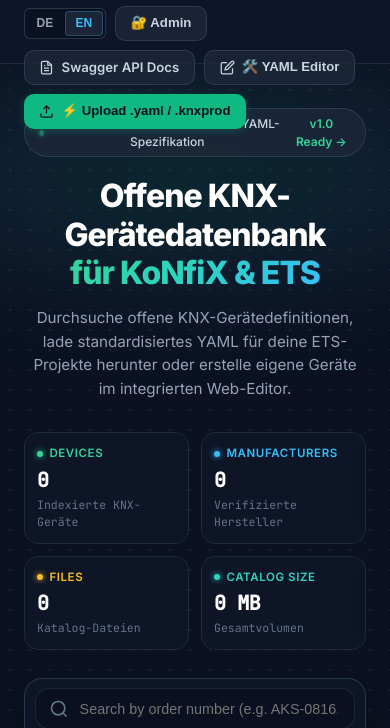
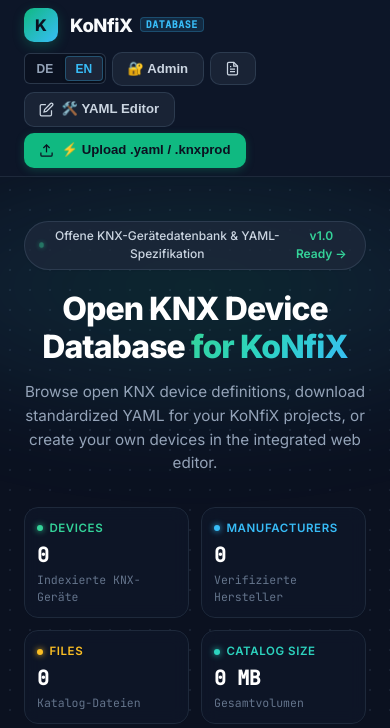
Before and after one commit to Sduniii/KoNfiX-Database, a FastAPI app: page / in a window 390 px wide. Shown: the top 728 px of the page. Run offline with FastAPI, Linux system fonts and the light colour scheme; data that the repository does not hold is empty.

Commit message:
fix(ui): repair navbar overflow on desktop and correct headline branding to 'für KoNfiX'
- Replace fixed 4rem navbar height with min-height: 4rem, height: auto, padding: 0.5rem 0 to prevent clipped overflowing buttons
- Enforce single-row desktop layout (flex-wrap: nowrap) on .nav-actions
- Add responsive navbar utilities (hidden-md on API pill, hidden-sm on suite link, icon-only Swagger on <1080px, hide long brand tagline on <1320px)
- Update hero headline from 'für KoNfiX & ETS' to 'für KoNfiX' and subtitle to reference KoNfiX projects
- Add bilingual i18n keys for hero title, titleAccent, and subtitle in German and English
- Add automated test verifying branding integrity, responsive classes, and CSS rules (86/86 tests passing)

```diff
--- a/app/static/i18n.js
+++ b/app/static/i18n.js
@@ -12,6 +12,9 @@
     },
     hero: {
       tagline: "Offene Online-Datenbank & YAML-Gerätedefinitionen für KNX / KoNfiX",
+      title: "Offene KNX-Gerätedatenbank",
+      titleAccent: "für KoNfiX",
+      subtitle: "Durchsuche offene KNX-Gerätedefinitionen, lade standardisiertes YAML für deine KoNfiX-Projekte herunter oder erstelle eigene Geräte im integrierten Web-Editor.",
       stats: {
         devices: "Geräte",
         manufacturers: "Hersteller",
@@ -340,6 +343,9 @@
     },
     hero: {
       tagline: "Open Online Database & YAML Device Definitions for KNX / KoNfiX",
+      title: "Open KNX Device Database",
+      titleAccent: "for KoNfiX",
+      subtitle: "Browse open KNX device definitions, download standardized YAML for your KoNfiX projects, or create your own devices in the integrated web editor.",
       stats: {
         devices: "Devices",
         manufacturers: "Manufacturers",
--- a/app/static/style.css
+++ b/app/static/style.css
@@ -126,7 +126,9 @@
   position: sticky;
   top: 0;
   z-index: 50;
-  height: 4rem;
+  min-height: 4rem;
+  height: auto;
+  padding: 0.5rem 0;
   display: flex;
   align-items: center;
 }
@@ -136,6 +138,7 @@
   justify-content: space-between;
   align-items: center;
   gap: 1rem;
+  width: 100%;
 }
 
 .brand {
@@ -219,9 +222,10 @@
 
 .nav-actions {
   display: flex;
-  gap: 0.6rem;
-  align-items: center;
-  flex-wrap: wrap;
+  gap: 0.5rem;
+  align-items: center;
+  flex-wrap: nowrap;
+  flex-shrink: 0;
 }
 
 /* Live Status Indicator Pill */
@@ -1575,8 +1579,32 @@
 }
 
 /* ==========================================================================
-   Responsive Breakpoints
+   Responsive Breakpoints & Navbar Utilities
    ========================================================================== */
+@media (max-width: 1320px) {
+  .brand .tagline {
+    display: none;
+  }
+}
+
+@media (max-width: 1180px) {
+  .hidden-md {
+    display: none !important;
+  }
+}
+
+@media (max-width: 1080px) {
+  .nav-btn-text {
+    display: none;
+  }
+}
+
+@media (max-width: 980px) {
+  .hidden-sm {
+    display: none !important;
+  }
+}
+
 @media (max-width: 960px) {
   .stats-grid {
     grid-template-columns: repeat(2, 1fr);
@@ -1591,12 +1619,31 @@
   }
 }
 
+@media (max-width: 768px) {
+  .nav-content {
+    flex-wrap: wrap;
+    gap: 0.75rem;
+  }
+  .nav-actions {
+    flex-wrap: wrap;
+    width: 100%;
+    justify-content: flex-end;
+  }
+}
+
 @media (max-width: 680px) {
   .hidden-xs {
     display: none !important;
   }
   .nav-content {
     flex-wrap: wrap;
+    gap: 0.6rem;
+  }
+  .nav-actions {
+    flex-wrap: wrap;
+    width: 100%;
+    justify-content: flex-start;
+    gap: 0.4rem;
   }
   .stats-grid {
     grid-template-columns: 1fr 1fr;
--- a/app/templates/index.html
+++ b/app/templates/index.html
@@ -29,11 +29,11 @@
       </div>
       <div class="nav-actions">
         <!-- Live Status Indicator -->
-        <div class="live-status-pill hidden-xs">
+        <div class="live-status-pill hidden-md">
           <span class="live-status-dot"></span>
           <span>REST API v1.0 • Ready</span>
         </div>
-        <a href="https://konfix.sduni.de" target="_blank" rel="noreferrer" class="btn btn-ghost hidden-xs">
+        <a href="https://konfix.sduni.de" target="_blank" rel="noreferrer" class="btn btn-ghost hidden-sm">
           <span>🌐 KoNfiX Suite ↗</span>
         </a>
         <div class="lang-switch" id="langSwitch" role="group" aria-label="Language selection">
@@ -45,9 +45,9 @@
             <span id="adminToggleText" data-i18n="nav.admin">🔐 Admin</span>
           </button>
         </div>
-        <a href="/docs" target="_blank" class="btn btn-secondary">
+        <a href="/docs" target="_blank" class="btn btn-secondary" title="Swagger API Doku" data-i18n-title="nav.swagger">
           <svg width="15" height="15" viewBox="0 0 24 24" fill="none" stroke="currentColor" stroke-width="2"><path d="M14 2H6a2 2 0 0 0-2 2v16a2 2 0 0 0 2 2h12a2 2 0 0 0 2-2V8z"></path><polyline points="14 2 14 8 20 8"></polyline><line x1="16" y1="13" x2="8" y2="13"></line><line x1="16" y1="17" x2="8" y2="17"></line><polyline points="10 9 9 9 8 9"></polyline></svg>
-          <span data-i18n="nav.swagger">Swagger API Doku</span>
+          <span class="nav-btn-text" data-i18n="nav.swagger">Swagger API Doku</span>
         </a>
         <button id="openEditorNavBtn" class="btn btn-secondary">
           <svg width="15" height="15" viewBox="0 0 24 24" fill="none" stroke="currentColor" stroke-width="2"><path d="M11 4H4a2 2 0 0 0-2 2v14a2 2 0 0 0 2 2h14a2 2 0 0 0 2-2v-7"></path><path d="M18.5 2.5a2.121 2.121 0 0 1 3 3L12 15l-4 1 1-4 9.5-9.5z"></path></svg>
@@ -72,11 +72,11 @@
           <span class="hero-badge-link">v1.0 Ready →</span>
         </div>
         <h1 class="hero-main-title">
-          Offene KNX-Gerätedatenbank
-          <span class="gradient-text">für KoNfiX &amp; ETS</span>
+          <span data-i18n="hero.title">Offene KNX-Gerätedatenbank</span>
+          <span class="gradient-text" data-i18n="hero.titleAccent">für KoNfiX</span>
         </h1>
-        <p class="hero-subtitle">
-          Durchsuche offene KNX-Gerätedefinitionen, lade standardisiertes YAML für deine ETS-Projekte herunter oder erstelle eigene Geräte im integrierten Web-Editor.
+        <p class="hero-subtitle" data-i18n="hero.subtitle">
+          Durchsuche offene KNX-Gerätedefinitionen, lade standardisiertes YAML für deine KoNfiX-Projekte herunter oder erstelle eigene Geräte im integrierten Web-Editor.
         </p>
       </div>
 
```
Also changed, not shown: tests/test_i18n.py (+26 -0 lines).
